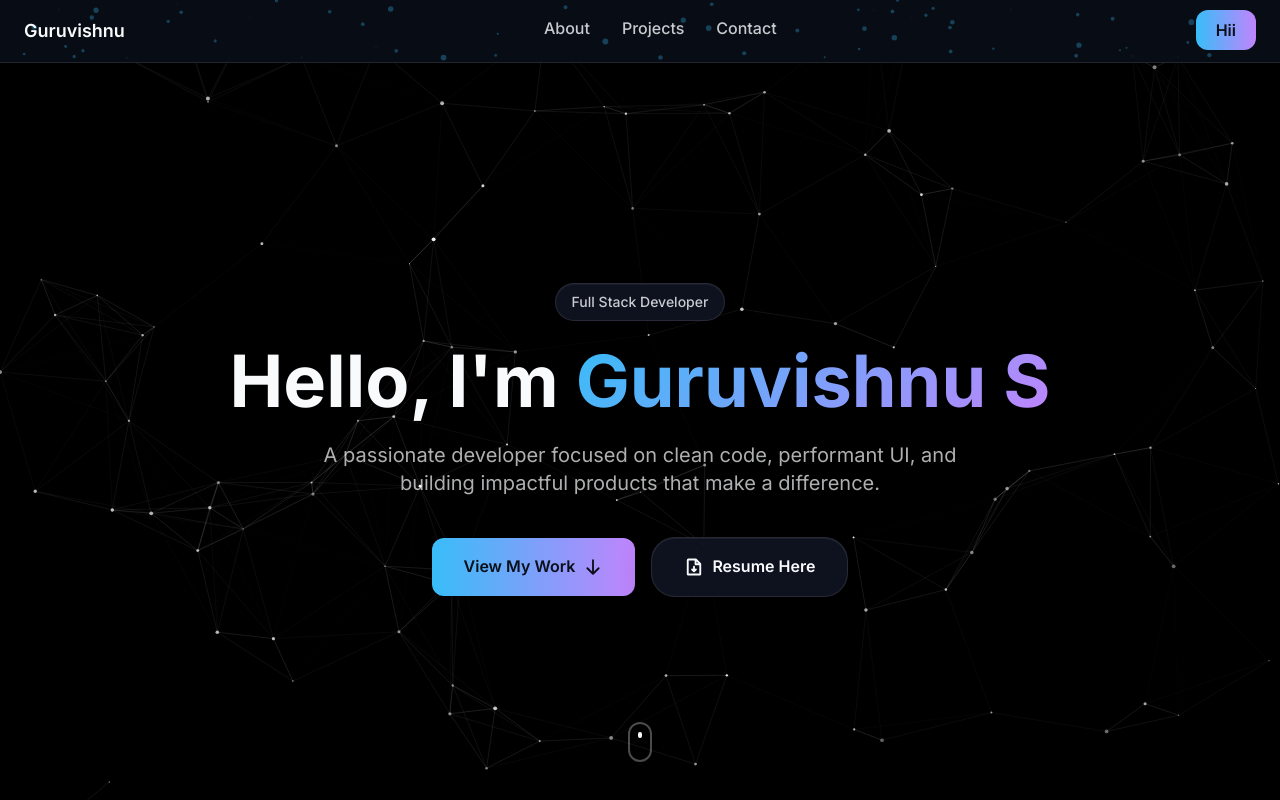
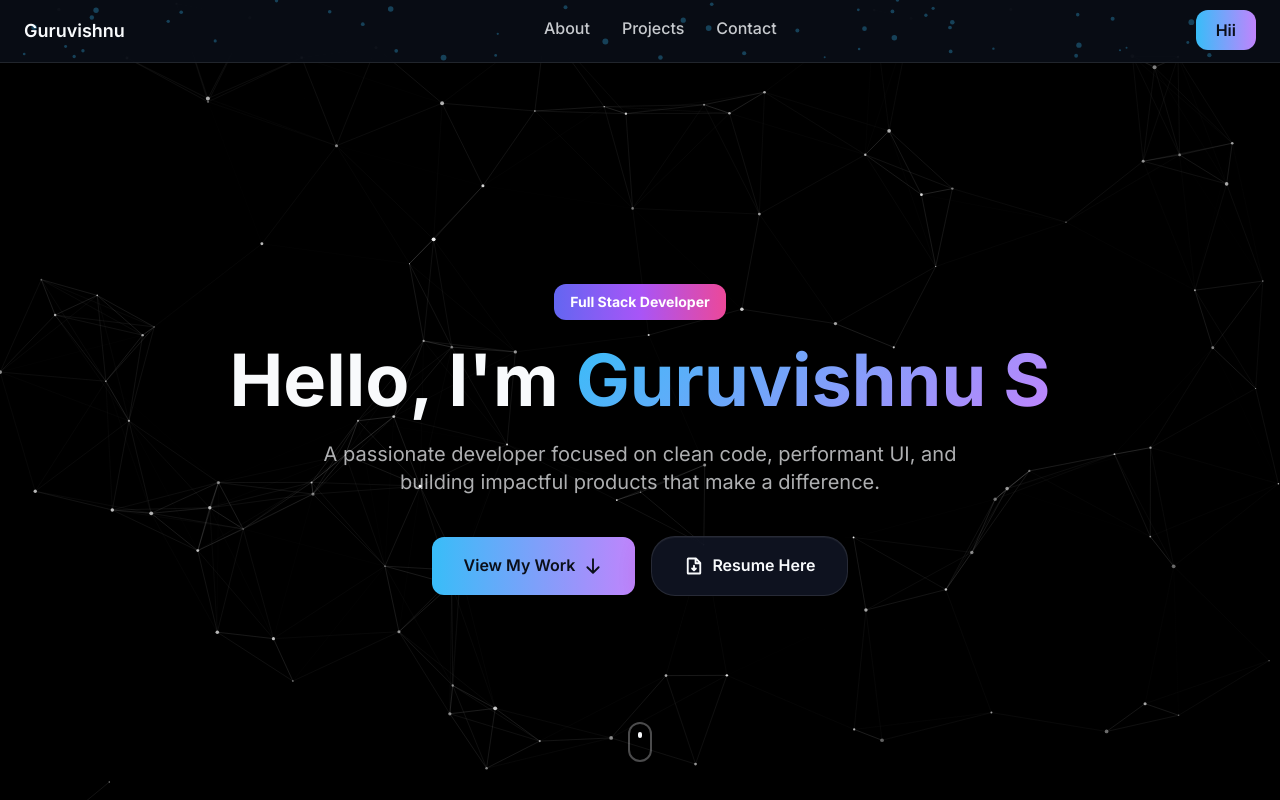
Before and after one commit to Guruvishnu444/vishnu-04, a React (Vite) app: page / in a window 1280 px wide. Shown: the top 800 px of the page. Built offline with nearby package versions, Linux system fonts and the light colour scheme.

Commit message:
Update portfolio website files

```diff
--- a/src/components/Hero.jsx
+++ b/src/components/Hero.jsx
@@ -137,9 +137,10 @@ function Hero() {
         className="max-w-4xl mx-auto text-center"
       >
         <motion.div variants={itemVariants} className="mb-6">
-          <span className="inline-block px-4 py-2 rounded-full glass-card text-sm text-off-white/80 font-medium">
-            Full Stack Developer
-          </span>
+         <span class="inline-block px-4 py-2 text-sm font-bold text-white bg-gradient-to-r from-indigo-500 via-purple-500 to-pink-500 rounded-xl shadow-sm">
+  Full Stack Developer
+</span>
+
         </motion.div>
 
         <motion.h1
```
